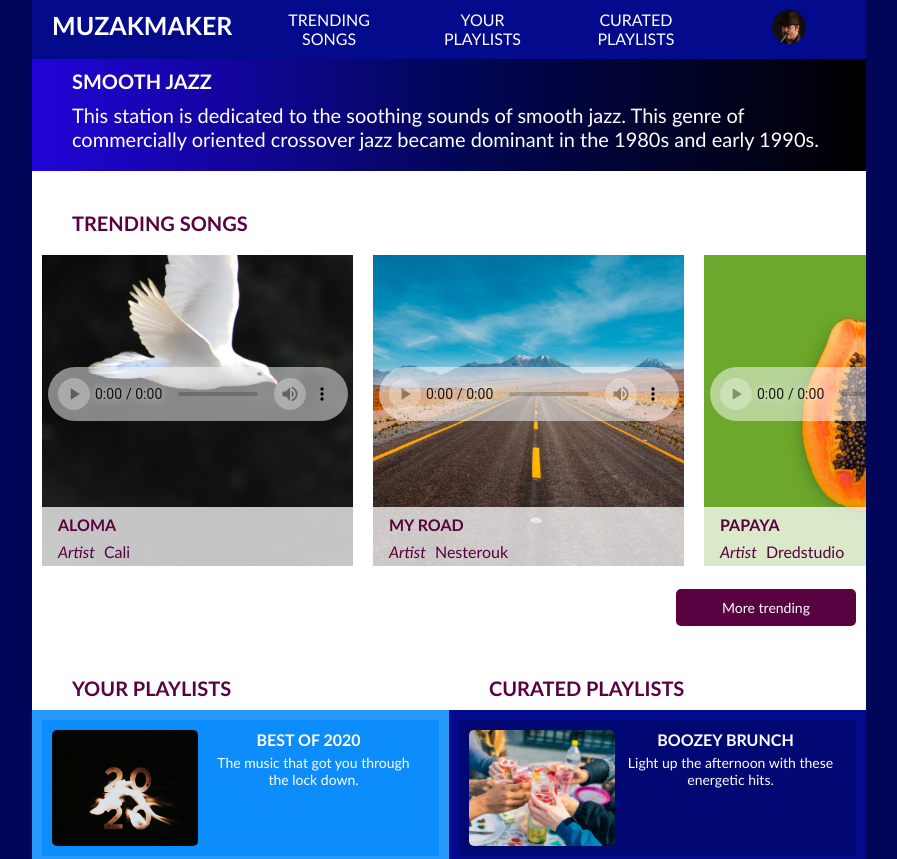
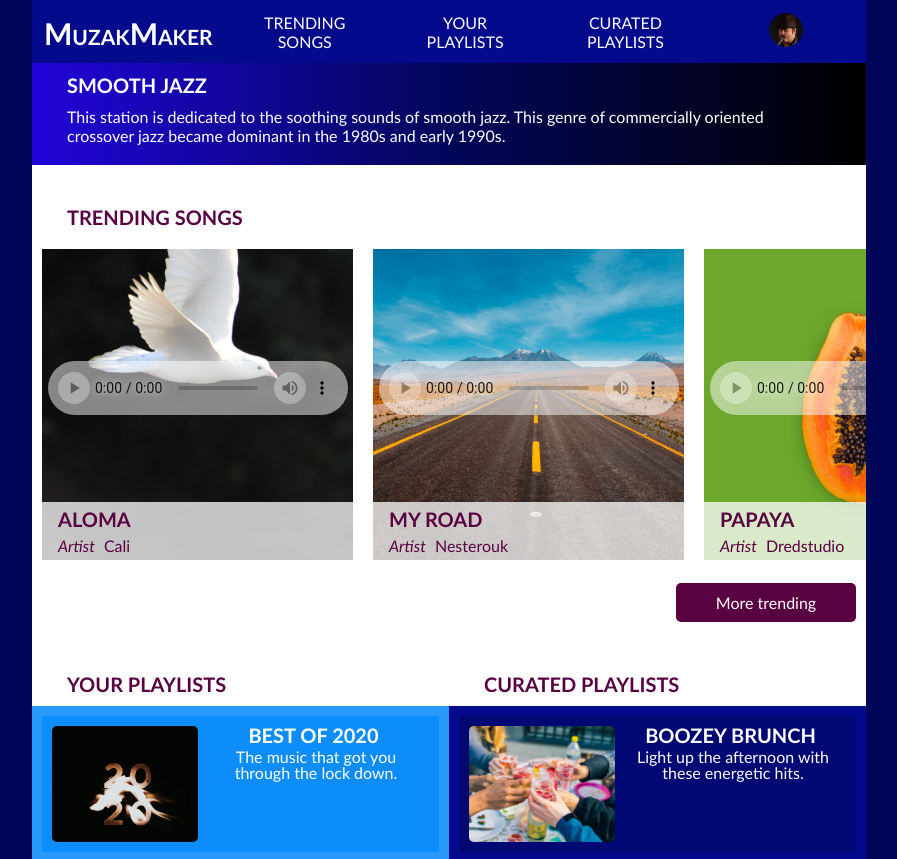
Before and after one commit to n40-c/streamingmedia, a plain HTML site: page index.html in a window 1280 px wide. Shown: the top 859 px of the page, without its empty margins (191-1088 px from the left). Drawn offline with Linux system fonts and the light colour scheme.

Commit message:
Update index and styles

```diff
--- a/index.html
+++ b/index.html
@@ -21,7 +21,7 @@
             <li><a href="#trending">Trending<br>Songs</a></li>
             <li><a href="#playlists">Your<br>playlists</a></li>
             <li><a href="#curated">Curated<br>Playlists</a></li>
-            <li><a href="user"><img src="images/duke-silver.png" alt="user avatar"></a></li>
+            <li><a href="#user"><img src="images/duke-silver.png" alt="user avatar"></a></li>
         </ul>
     </nav>
     <main>
@@ -108,6 +108,7 @@
                     </audio>
                 </section>
             </div>
+
             <a href="#" class="more">More trending</a>
         </section>
 
@@ -159,6 +160,7 @@
                     </a>
                 </section>
             </div>
+
             <a href="#" class="more">All your playlists</a>
         </section>
 
@@ -206,6 +208,7 @@
                     </a>
                 </section>
             </div>
+
             <a href="#" class="more">More curated</a>
         </section>
     </main>
--- a/styles.css
+++ b/styles.css
@@ -1,3 +1,4 @@
+
 /*GLOBAL STYLES*/
 html {
     background-color: #020659;
@@ -21,15 +22,18 @@ h1, h2, h3 {
     font-weight: bold;
     text-transform: uppercase;
 }
-h3, dd, dt {
+dd, dt {
     font-size: 16px;
 }
 h3 {
-    margin: 0px 20px 5px;
+    margin: 0px 10px 5px;
+    line-height: 0.9;
 }
 .scroll p {
     margin-top: 0px;
-    padding: 0 10px;
+    padding: 0 5px;
+    font-size: 16px;
+    line-height: 0.97;
 }
 dt {
     font-weight: 200;
@@ -39,7 +43,7 @@ h2 {
     clear: both;
 }
 header > *, main h2, .more {
-    margin: 10px 40px;
+    margin: 10px 35px;
 }
 main h2 {
     margin-top: 2em;
@@ -48,8 +52,10 @@ main h2 {
 
 /*NAVIGATION STYLES - includes given code for menu*/
 nav {
+    height: 63px;
     background-color: #030A8C;
     order: -1;
+    z-index: 10;
 }
 nav h2 {
     position: absolute;
@@ -77,14 +83,16 @@ a:hover, input:hover {
     background-color: #590242;
 }
 [href="#home"] {
+    font-weight: bold;
+    font-size: 30px;
+    text-transform: none;
     font-variant: small-caps;
-    font-weight: bold;
-    font-size: 25px;
 
     position: absolute;
     top: 0;
     margin-left: 95px;
-    padding: 16px;
+    padding: 16px 10px 0;
+    height: 47px;
 }
 label {
     cursor: pointer;
@@ -142,7 +150,7 @@ header {
     padding-bottom: 10px;
 }
 header p {
-    font-size: 20px;
+    font-size: 16px;
 }
 
 
@@ -195,7 +203,7 @@ header p {
 /*'learn more' button/links */
 .more {
     text-decoration: none;
-    font-size: 14px;
+    font-size: 16px;
     background-color: #590242;
     color: white;
     text-align: center;
@@ -290,20 +298,24 @@ footer{
     ul {
         overflow: visible;
         position: absolute;
-        top: -10px;
+        top: 0;
         width: 834px;
+        background-color: #030A8C;
 
         display: grid;
         grid-template-columns: 1fr 1fr 1fr 1fr 1fr;
+        grid-template-rows: 63px;
+        align-items: center;
     }
-    li a{
+    li a, [href="#home"] {
         box-sizing: border-box;
-        height: 90%;
+        padding: 12px;
+        height: 100%;
     }
     [href="#home"] {
         position: static;
-        margin-left: 0;
-        padding: 20px;
+        margin: 0;
+        padding-top: 15px;
     }
     label span, input {
         display: none;
```
Lines whose indentation alone changed are shown as unchanged.
